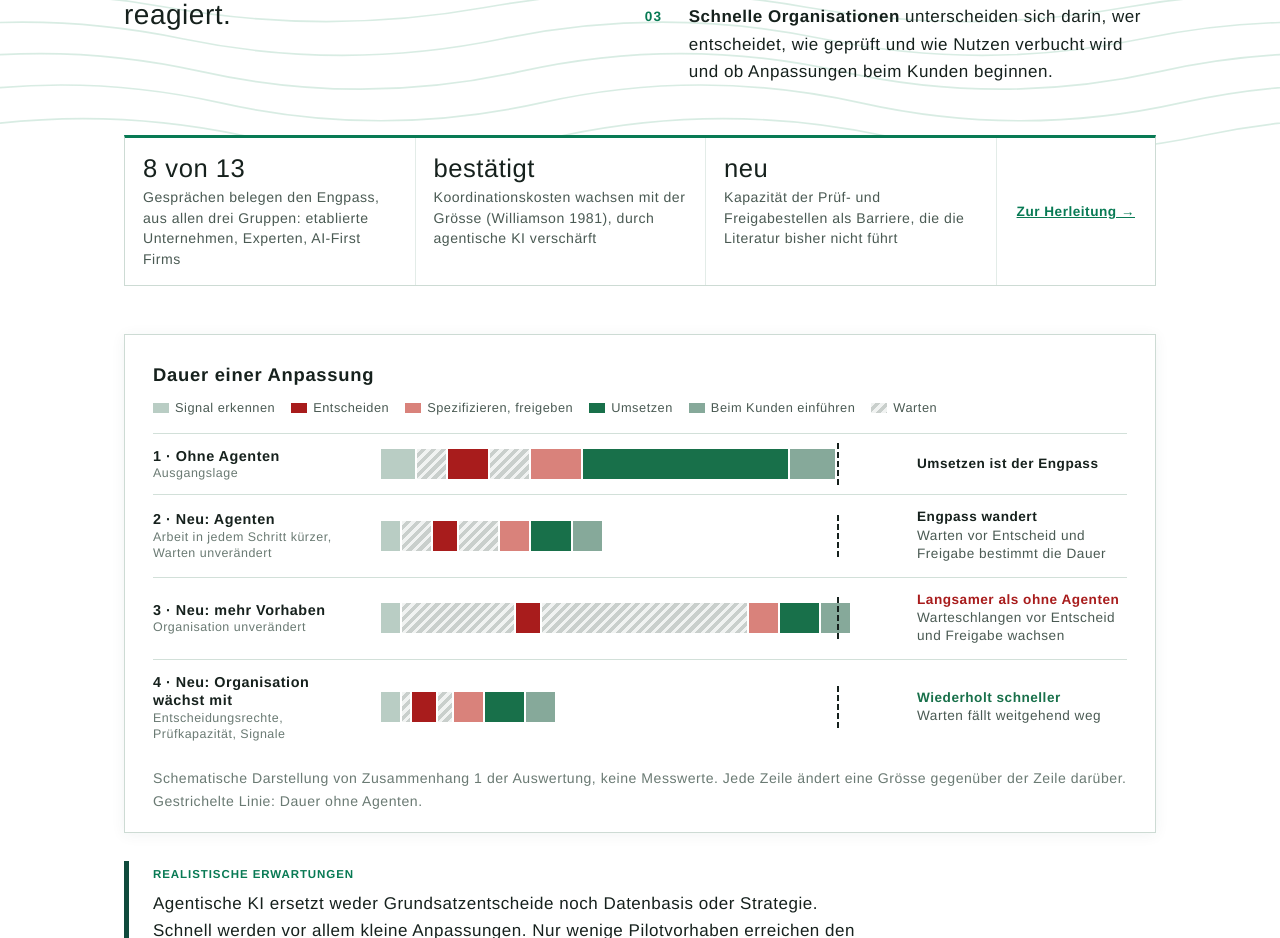
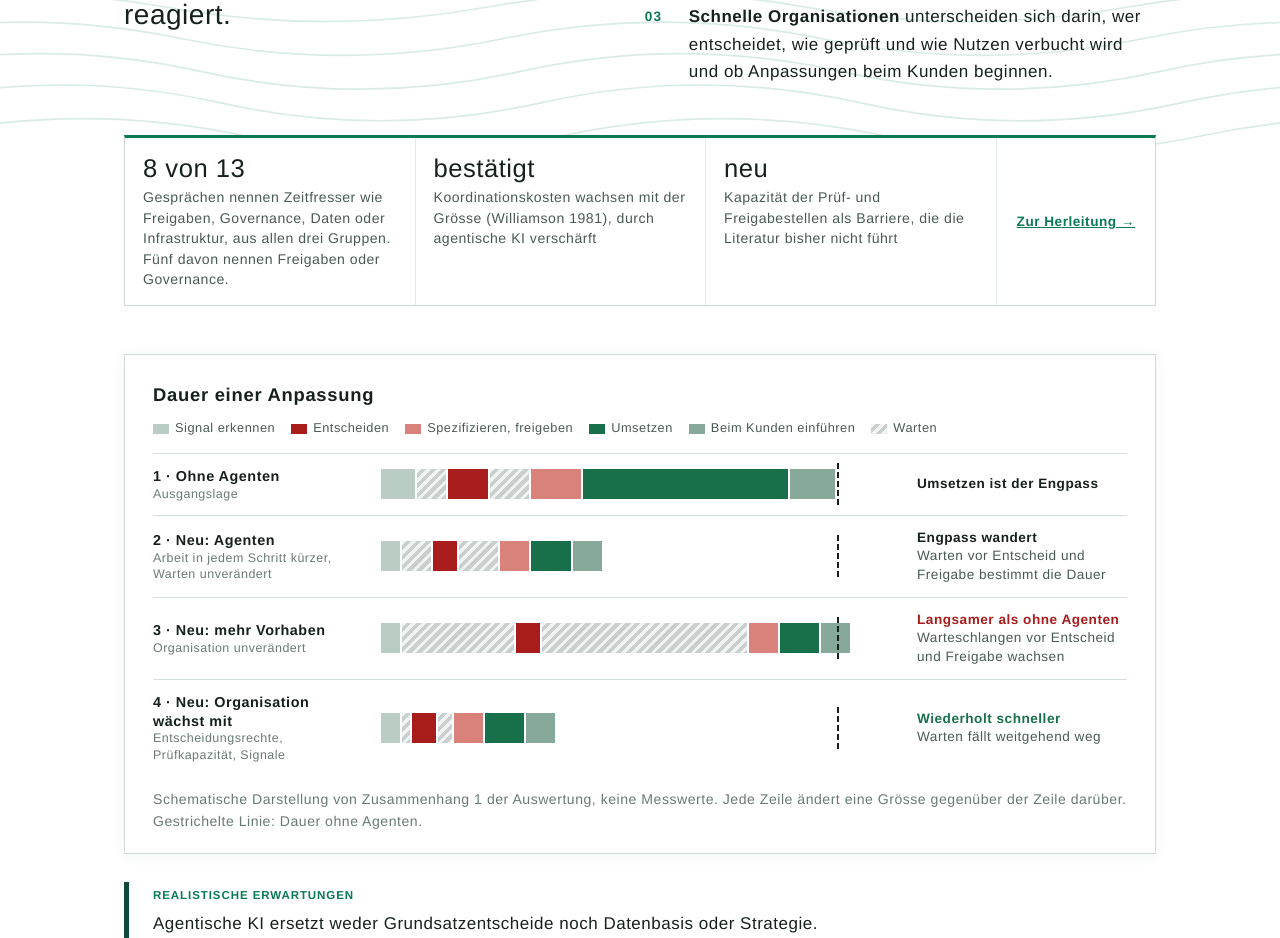
Before and after one commit to GarfieldTheFirst/OrgReactionSpeed, a plain HTML site: page index.html in a window 1280 px wide. Shown: the part 2054-2992 px from the top of the page. Drawn offline with Linux system fonts and the light colour scheme.

Commit message:
Kennzahl im Kernbefund auf die belegte Zählung umformulieren (#11)
Die Belegleiste sagt neu, was gezählt ist: 8 von 13 Gesprächen nennen
Zeitfresser wie Freigaben, Governance, Daten oder Infrastruktur, fünf davon
Freigaben oder Governance. Die frühere Formulierung «belegen den Engpass»
war durch die Auszählung nicht gedeckt.


Claude-Session: https://claude.ai/code/session_018cf1Emju9hyUtibkMRKBFH

Co-authored-by: Claude <noreply@anthropic.com>

```diff
--- a/index.html
+++ b/index.html
@@ -632,7 +632,7 @@ dialog .dh{background:var(--panel)}
       </ol>
     </div>
     <div class="evbar" id="kern-ev">
-      <div><b>8 von 13</b>Gesprächen belegen den Engpass, aus allen drei Gruppen: etablierte Unternehmen, Experten, AI-First Firms</div>
+      <div><b>8 von 13</b>Gesprächen nennen Zeitfresser wie Freigaben, Governance, Daten oder Infrastruktur, aus allen drei Gruppen. Fünf davon nennen Freigaben oder Governance.</div>
       <div><b>bestätigt</b>Koordinationskosten wachsen mit der Grösse (Williamson 1981), durch agentische KI verschärft</div>
       <div><b>neu</b>Kapazität der Prüf- und Freigabestellen als Barriere, die die Literatur bisher nicht führt</div>
       <a href="#evidenz">Zur Herleitung →</a>
```
